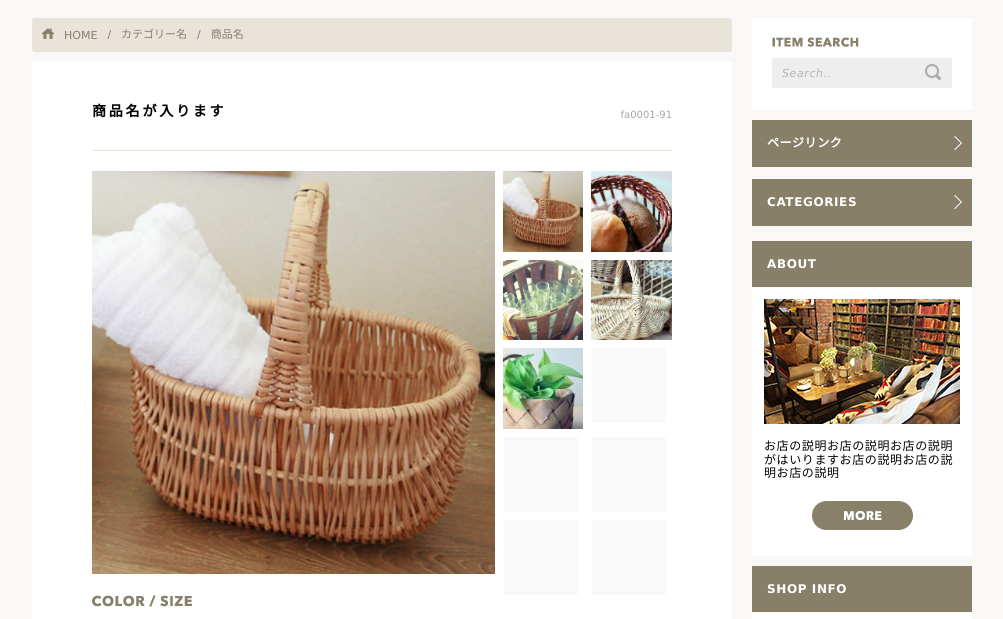
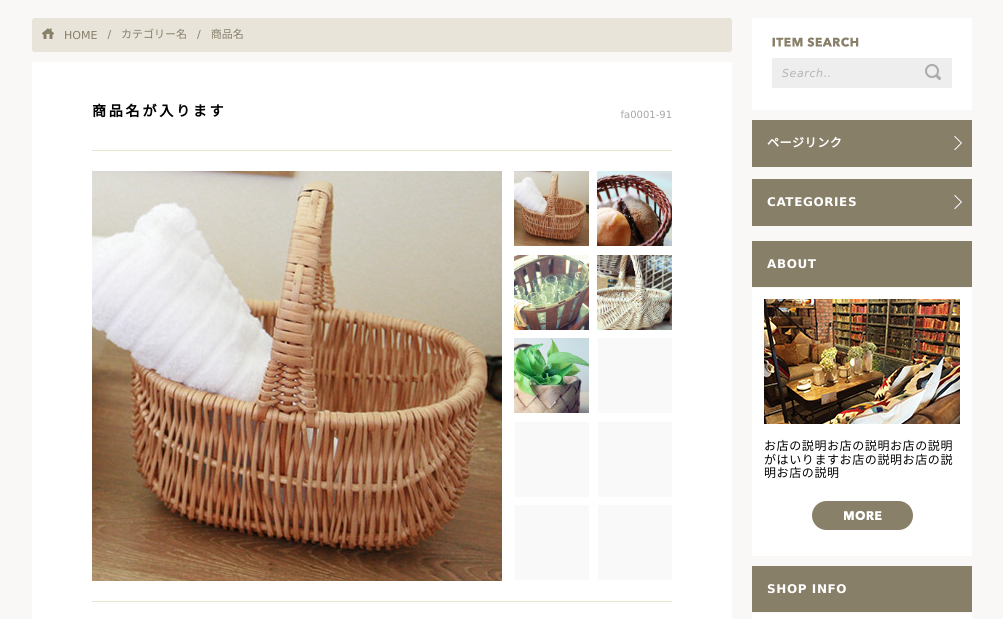
Before and after one commit to kazuo1234/shopping-site, a website: page products.html in a window 1280 px wide. Shown: the part 102-721 px from the top of the page, without its empty margins (138-1141 px from the left). Drawn offline with nearby package versions, Linux system fonts and the light colour scheme.

Commit message:
スライドショー調整

```diff
--- a/css/object/project/_product.scss
+++ b/css/object/project/_product.scss
@@ -5,7 +5,7 @@
     margin-bottom: 30px;
 
     @media #{$screen_xs} {
-        padding: 19px 0 30px 0;
+        padding: 19px 10px 30px 10px;
     }
 
     @media #{$screen_sm} {
--- a/css/object/project/_slideShow.scss
+++ b/css/object/project/_slideShow.scss
@@ -3,6 +3,7 @@
 .p-product__slideShow {
     display: grid;
     width: 100%;
+    border-bottom: #e3e8cf 1px solid;
 
     .slideShow__mainImage {
         max-width: 100%;
@@ -14,9 +15,10 @@
     }
 
     @media #{$screen_xs} {
-        grid-template-columns: repeat(5, minmax(1fr, 75px));
-        grid-template-rows: 5fr 1fr 1fr;
+        grid-template-columns: repeat(5, minmax(30px, 75px));
         grid-gap: 5px;
+        margin-bottom: 15px;
+        padding-bottom: 10px;
 
         .slideShow__mainImage {
             grid-column: 1 / span 5;
@@ -25,9 +27,11 @@
     }
 
     @media #{$screen_sm} {
-        grid-template-columns: 5fr 1fr 1fr;
+        grid-template-columns: 1fr max(75px) max(75px);
         grid-template-rows: repeat(5, minmax(1fr, 75px));
         grid-gap: 8px;
+        margin-bottom: 20px;
+        padding-bottom: 20px;
 
         .slideShow__mainImage {
             grid-column: 1;
```
Also changed, not shown: css/style.css, 1 other file.
